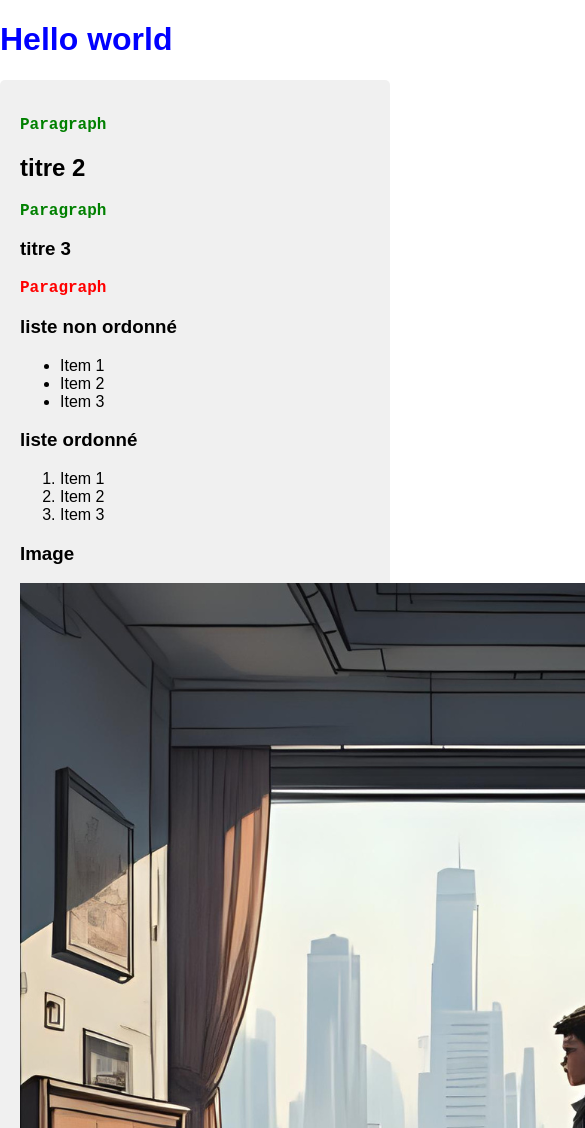
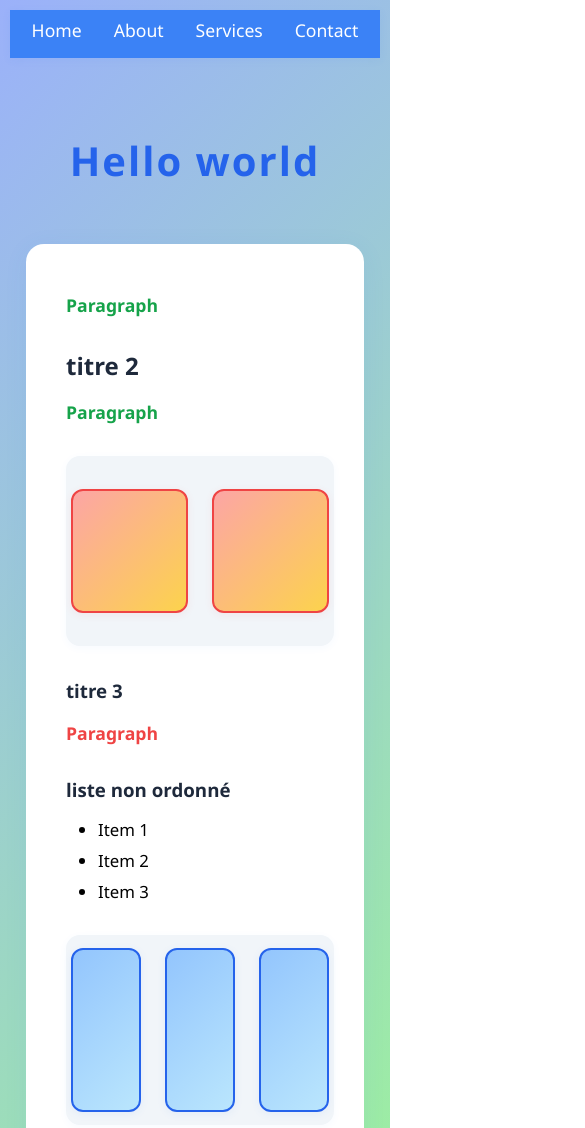
Before and after one commit to fredy-ID/WebAIPlayground, a plain HTML site: page vanilla/index.html in a window 390 px wide. Shown: the top 1128 px of the page, 585 px wide, since content can reach past the window. Drawn offline with Linux system fonts and the light colour scheme.

Commit message:
Add navigation bar and enhance layout and styles
Introduced a navigation bar to the HTML structure and reorganized content with new containers for boxes and cards. Updated CSS with modernized styles, gradients, improved layout, responsive design, and new classes for navigation, containers, cards, and boxes. Also added responsive rules and improved visual hierarchy for a more polished appearance.

```diff
--- a/vanilla/index.html
+++ b/vanilla/index.html
@@ -9,7 +9,17 @@
     <link rel="icon" href="images/favicon.ico" type="image/x-icon">
 </head>
 <body>
+    <nav>
+        <ul>
+            <li><a href="#">Home</a></li>
+            <li><a href="#">About</a></li>
+            <li><a href="#">Services</a></li>
+            <li><a href="#">Contact</a></li>
+        </ul>
+    </nav>
+
     <header>
+
         <h1>Hello world</h1>
     </header>
 
@@ -17,6 +27,11 @@
         <p class="p">Paragraph</p>
         <h2>titre 2</h2>
         <p class="p">Paragraph</p>
+        <div class="container">
+            <div class="box-container"></div>
+            <div class="box-container"></div>
+        </div>
+
         <h3>titre 3</h3>
         <p id="p">Paragraph</p>
 
@@ -27,12 +42,20 @@
             <li>Item 3</li>
         </ul>
 
+        <div class="hidden-on-mobile">
             <h3>liste ordonné</h3>
             <ol>
                 <li>Item 1</li>
                 <li>Item 2</li>
                 <li>Item 3</li>
             </ol>
+        </div>
+
+        <div class="container">
+            <div class="card"></div>
+            <div class="card"></div>
+            <div class="card"></div>
+        </div>
 
         <h3>Image</h3>
         <img src="images/UntitledDesign.png" alt="image">
--- a/vanilla/styles.css
+++ b/vanilla/styles.css
@@ -1,29 +1,190 @@
-h1 {
-    color: blue;
+/* ----- Base styles ----- */
+body {
+    font-family: 'Segoe UI', Arial, sans-serif;
+    margin: 0;
+    padding: 0;
+    background: linear-gradient(135deg, #9bb1fa 0%, #ff8989 100%);
+    min-height: 100vh;
 }
 
-p {
-    font-size: 16px;
-    font-family: 'Courier New', Courier, monospace;
+/* ----- Navigation bar ----- */
+nav {
+    background: #3b82f6;
+    padding: 0.5rem 0;
+    box-shadow: 0 2px 8px rgba(59, 130, 246, 0.08);
 }
 
-body {
-    font-family: Arial, sans-serif;
+nav ul {
+    display: flex;
+    justify-content: center;
+    gap: 2rem;
+    list-style: none;
     margin: 0;
     padding: 0;
 }
-main {
-    background-color: #f0f0f0;
-    padding: 20px;
-    border-radius: 5px;
+
+nav a {
+    color: #fff;
+    text-decoration: none;
+    font-weight: 500;
+    font-size: 1.1rem;
+    transition: color 0.2s;
 }
 
-.p{
-    color: green;
+nav a:hover {
+    color: #b4c8ff;
+}
+
+/* ----- Header ----- */
+header {
+    text-align: center;
+    padding: 3rem 0 1rem 0;
+}
+
+h1 {
+    color: #2563eb;
+    font-size: 2.5rem;
+    margin-bottom: 0.5rem;
+    letter-spacing: 2px;
+}
+
+/* ----- Main content area ----- */
+main {
+    background: #fff;
+    margin: 2rem 1rem;
+    padding: 2rem 2.5rem;
+    border-radius: 18px;
+    box-shadow: 0 4px 24px rgba(59, 130, 246, 0.07);
+}
+
+/* ----- Headings ----- */
+h2, h3 {
+    color: #1e293b;
+    margin-top: 2rem;
+    margin-bottom: 0.5rem;
+}
+
+/* ----- Paragraphs ----- */
+.p, #p, p {
+    font-size: 1.1rem;
+    color: #334155;
+    margin-bottom: 1rem;
+}
+
+/* Classe .p = texte vert, gras */
+.p {
+    color: #16a34a;
     font-weight: bold;
 }
 
+/* ID #p = texte rouge, gras */
 #p {
-    color: red;
+    color: #ef4444;
     font-weight: bold;
 }
+
+/* ----- Lists ----- */
+ul, ol {
+    padding-left: 2rem;
+    margin-bottom: 1.5rem;
+}
+
+ul li, ol li {
+    margin-bottom: 0.5rem;
+    font-size: 1.05rem;
+}
+
+.hidden-on-mobile {
+    display: block;
+}
+/* ----- Container for boxes/cards ----- */
+.container {
+    display: flex;
+    justify-content: center;
+    align-items: center;
+    margin: 2rem 0;
+    padding: 1.5rem;
+    background: #f1f5f9;
+    border-radius: 14px;
+    box-shadow: 0 2px 8px rgba(59, 130, 246, 0.04);
+    gap: 24px;
+    min-height: 180px;
+}
+
+/* ----- Card style ----- */
+.card {
+    width: 160px;
+    height: 160px;
+    background: linear-gradient(135deg, #93c5fd 0%, #bae6fd 100%);
+    border: 2px solid #2563eb;
+    border-radius: 12px;
+    box-shadow: 0 2px 8px rgba(59, 130, 246, 0.08);
+    transition: transform 0.2s;
+}
+
+.card:hover {
+    transform: translateY(-6px) scale(1.04);
+    box-shadow: 0 8px 24px rgba(59, 130, 246, 0.13);
+}
+
+/* ----- Box style ----- */
+.box-container {
+    width: 120px;
+    height: 120px;
+    background: linear-gradient(135deg, #fca5a5 0%, #fcd34d 100%);
+    border: 2px solid #ef4444;
+    border-radius: 12px;
+    box-shadow: 0 2px 8px rgba(239, 68, 68, 0.08);
+}
+
+/* ----- Images ----- */
+img {
+    display: block;
+    max-width: 180px;
+    margin: 1.5rem auto;
+    border-radius: 10px;
+    box-shadow: 0 2px 8px rgba(59, 130, 246, 0.08);
+}
+
+/* ----- Footer ----- */
+footer {
+    text-align: center;
+    padding: 2rem 0 1rem 0;
+    background: #f1f5f9;
+    border-top: 1px solid #e5e7eb;
+    margin-top: 2rem;
+}
+
+footer h3 {
+    margin-bottom: 0.5rem;
+    color: #2563eb;
+}
+
+footer a {
+    color: #3b82f6;
+    text-decoration: none;
+    font-weight: 500;
+    transition: color 0.2s;
+}
+
+footer a:hover {
+    color: #ef4444;
+}
+
+
+@media screen and (max-width: 768px) {
+  body {
+    font-size: 16px;
+    padding: 10px;
+    background: linear-gradient(135deg, #9bb1fa 0%, #9dff89 100%);
+  }
+
+  .hidden-on-mobile {
+    display: none;
+}
+
+  .container {
+    width: 100%;
+    padding: 5px;
+  }
+}
```
Lines whose indentation alone changed are shown as unchanged.
